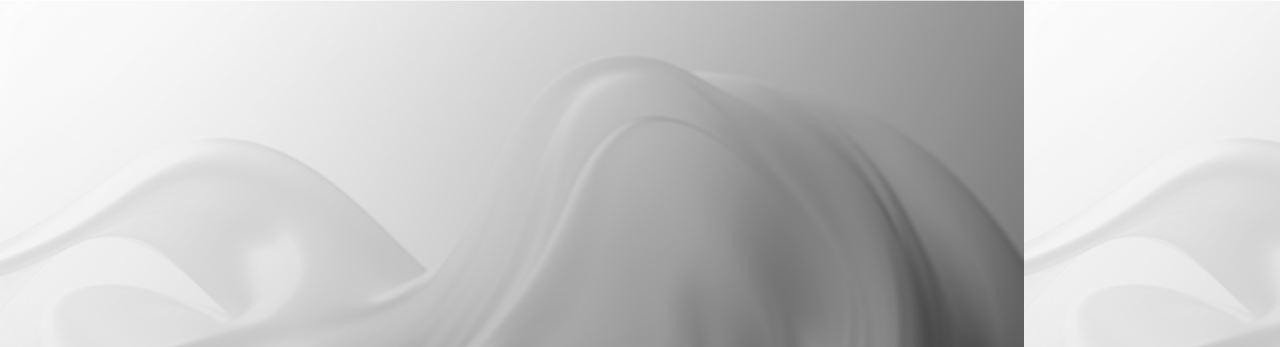
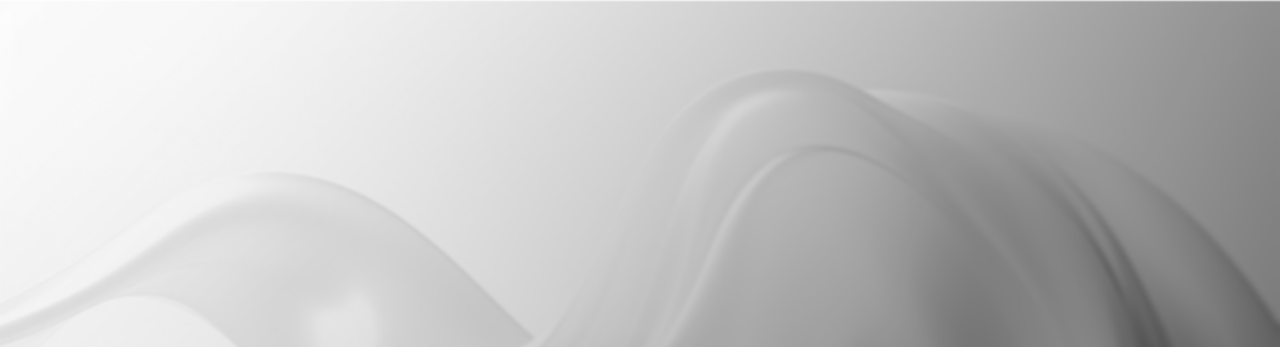
Before and after one commit to UmarGit/liquid-glass, a plain HTML site: page index.html in a window 1280 px wide. Shown: the top 347 px of the page. Drawn offline with Linux system fonts and the light colour scheme.

Commit message:
feat(update): updated background properties

```diff
--- a/index.css
+++ b/index.css
@@ -4,6 +4,9 @@ body {
 
 main {
   background-image: url(./background.png);
+  background-repeat: no-repeat;
+  background-size: cover;
+
   height: 100vh;
   width: 100vw;
 
--- a/index.html
+++ b/index.html
@@ -3,7 +3,7 @@
   <head>
     <meta charset="UTF-8" />
     <meta name="viewport" content="width=device-width, initial-scale=1.0" />
-    <title>Document</title>
+    <title>Liquid Glass</title>
 
     <link rel="stylesheet" href="index.css" />
     <link
```
